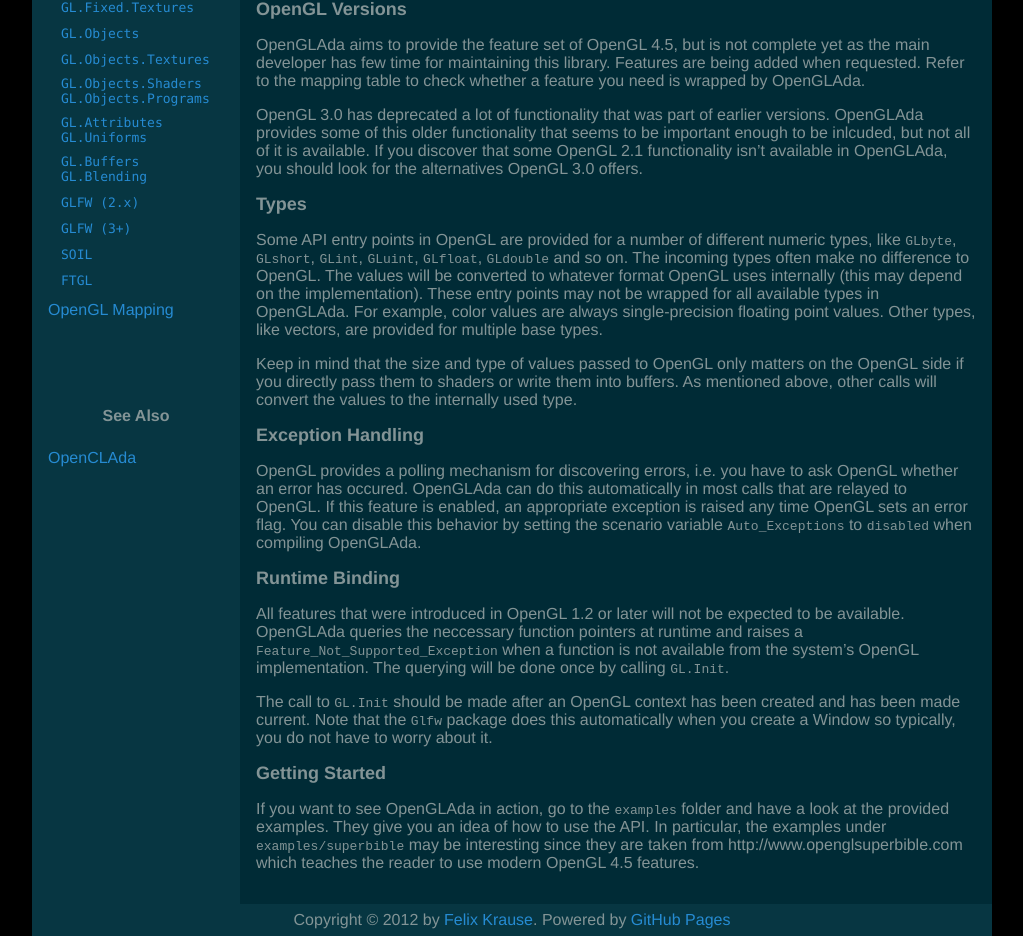
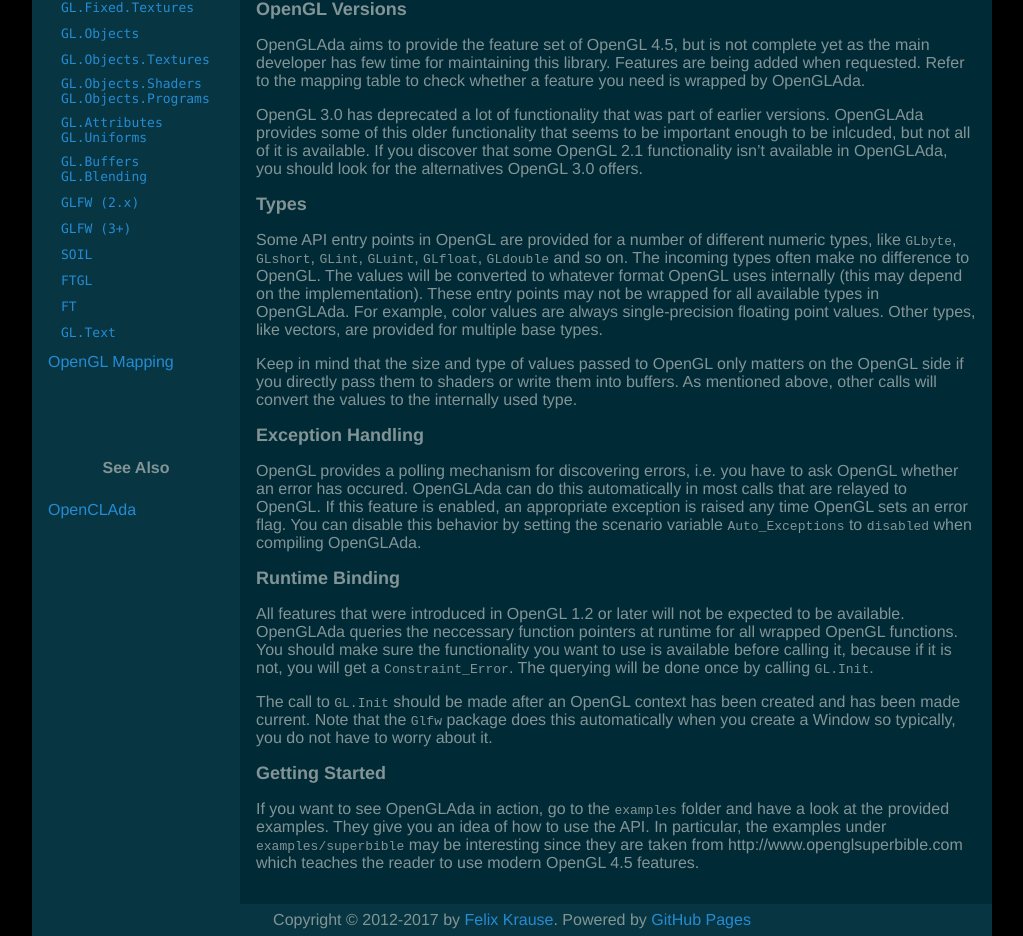
Before and after one commit to flyx/OpenGLAda, a Jekyll site: the page built from doc/01-api.md, in a window 1280 px wide. Shown: the part 373-1309 px from the top of the page, without its empty margins (128-1151 px from the left). Built offline with Jekyll 4.4.1, drawn with Linux system fonts in a browser that asks for light colours.

Commit message:
+FreeType, GL.Text. updated stuff.

```diff
--- a/_layouts/default.html
+++ b/_layouts/default.html
@@ -26,7 +26,7 @@
 				<div id="main-nav">
 					<h3>Navigation</h3>
 					<ul>
-						{% assign sorted_pages = site.pages | sort:"name" %}
+						{% assign sorted_pages = site.pages | sort:"name" | where_exp: "page", "page.ext != 'css'" %}
 						{% for p in sorted_pages %}
 							{% assign api = p.api %}
 							<li {% if api %}class="api"{% endif %}>
@@ -62,7 +62,7 @@
 
 		</div>
 		<footer>
-			<p>Copyright © 2012 by <a href="http://flyx.org">Felix Krause</a>. Powered by <a href="http://pages.github.com/">GitHub Pages</a></p>
+			<p>Copyright © 2012-2017 by <a href="http://flyx.org">Felix Krause</a>. Powered by <a href="http://pages.github.com/">GitHub Pages</a></p>
 		</footer>
 	</body>
 </html>
--- a/doc/01-api.md
+++ b/doc/01-api.md
@@ -56,10 +56,11 @@
 
 ## Runtime Binding
 
-All features that were introduced in OpenGL 1.2 or later will not be expected to be
-available. OpenGLAda queries the neccessary function pointers at runtime and raises a
-`Feature_Not_Supported_Exception` when a function is not available from the system's
-OpenGL implementation. The querying will be done once by calling `GL.Init`.
+All features that were introduced in OpenGL 1.2 or later will not be expected to
+be available. OpenGLAda queries the neccessary function pointers at runtime for
+all wrapped OpenGL functions. You should make sure the functionality you want to
+use is available before calling it, because if it is not, you will get a
+`Constraint_Error`. The querying will be done once by calling `GL.Init`.
 
 The call to `GL.Init` should be made after an OpenGL context has been created
 and has been made current. Note that the `Glfw` package does this automatically
```
Also changed, not shown: 00-index.md (+6 -6 lines), doc/15-FTGL.md (+3 -2 lines), doc/16-FreeType.md (added, +22 -0 lines), doc/17-GL.Text.md (added, +24 -0 lines).
